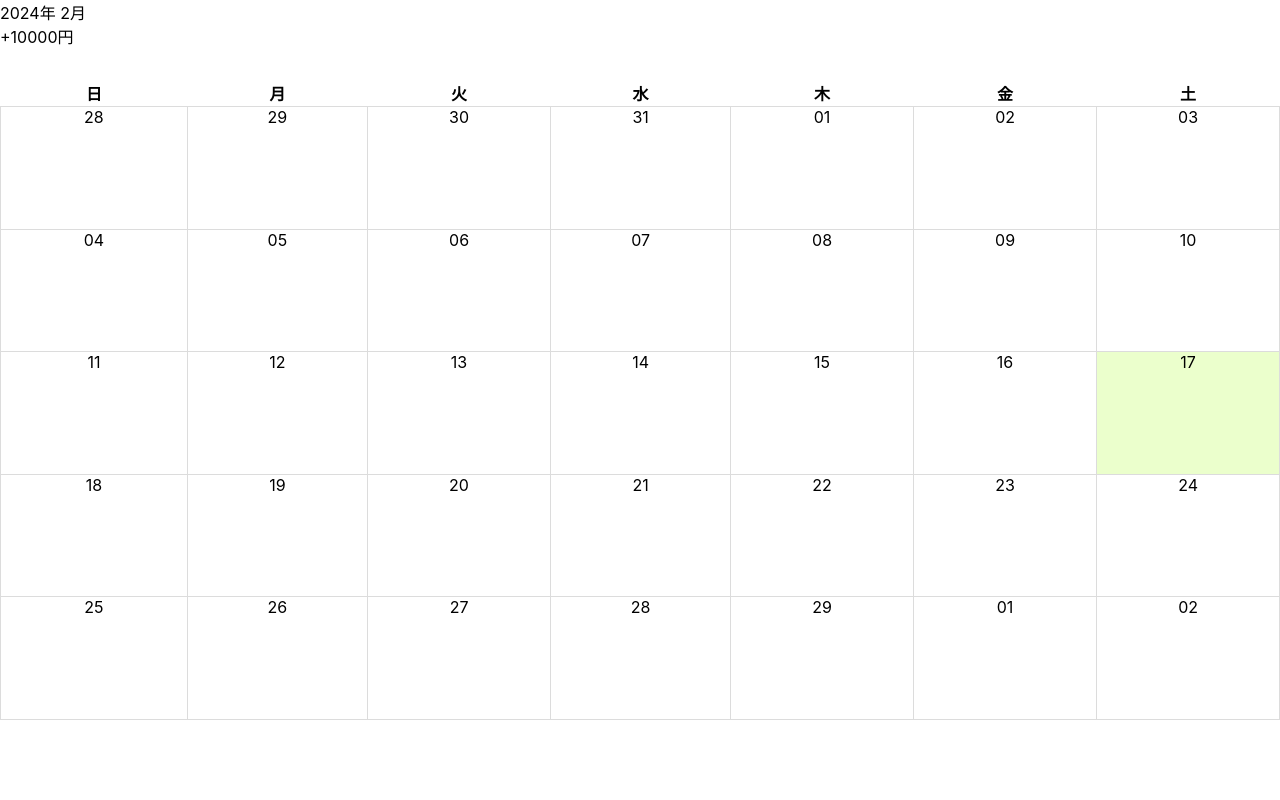
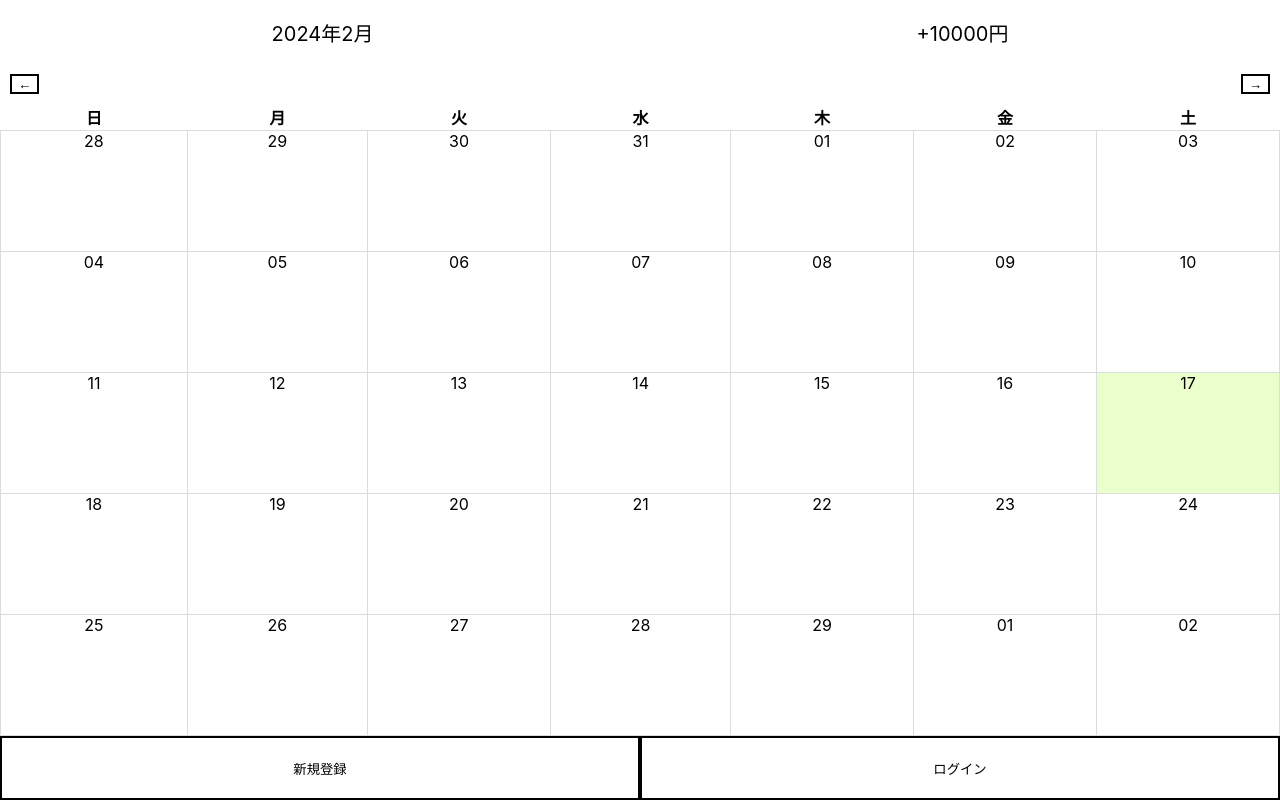
Before and after one commit to mizutanimeen/P-happiness-100-strikes, a React (Create React App) app in the folder client/app/: page / in a window 1280 px wide. Built offline with nearby package versions, Linux system fonts and the light colour scheme.

Commit message:
Add: home design base

```diff
--- a/client/app/src/components/calendar/body.tsx
+++ b/client/app/src/components/calendar/body.tsx
@@ -1,8 +1,10 @@
-import React from "react";
+import React, { useEffect } from "react";
 import './css/body.css';
 import { format } from 'date-fns';
+import { useState } from "react";
 
-export function getMonthDays(month = new Date().getMonth()): Date[][] {
+export function getMonthDays(currentMonth: number): Date[][] {
+    const month = new Date().getMonth() + currentMonth;
     const currentYear = new Date().getFullYear();
     const firstDOW = new Date(currentYear, month, 1).getDay();
     // firstDOW = 0 When it is Sunday
@@ -17,8 +19,12 @@ export function getMonthDays(month = new Date().getMonth()): Date[][] {
     return daysMatrix;
 }
 
-export function CalendarBody(props: { currentMonthDays: Date[][] }): JSX.Element {
-    const currentMonthDays = props.currentMonthDays;
+export function CalendarBody(props: { currentMonthDiff: number }): JSX.Element {
+    const [currentMonthDays, setCurrentMonthDays] = useState<Date[][]>(getMonthDays(0));
+    useEffect(() => {
+        setCurrentMonthDays(getMonthDays(props.currentMonthDiff))
+    }, [props.currentMonthDiff]);
+
     return <>
         <table className="body">
             <thead>
--- a/client/app/src/components/calendar/calendar.tsx
+++ b/client/app/src/components/calendar/calendar.tsx
@@ -1,20 +1,32 @@
 import { useState } from "react";
-import { getMonthDays, CalendarBody } from './body'
+import { CalendarBody } from './body'
 import { CalendarHeader } from './header'
-
+import { CalendarFooter } from './footer'
+import './css/calendar.css';
 
 export function Calendar() {
-    const [currentMonthDays, setCurrentMonthDays] = useState<Date[][]>(getMonthDays());
+    const [currentMonthDiff, setCurrentMonthDiff] = useState<number>(0);
+
     return (
         <>
-            <CalendarHeader />
-            <CalendarBody currentMonthDays={currentMonthDays} />
+            <CalendarHeader currentMonthDiff={currentMonthDiff} />
+            {/* TODO: Headerの中にbutton入れる */}
+            <div className="monthButton">
+                <button onClick={() => {
+                    setCurrentMonthDiff(currentMonthDiff - 1);
+                }}>←</button>
+                <button onClick={() => {
+                    setCurrentMonthDiff(currentMonthDiff + 1);
+                }}>→</button>
+            </div>
+            {/* TODO: スワイプで月移動 */}
+            <CalendarBody currentMonthDiff={currentMonthDiff} />
+            <CalendarFooter />
         </>
     )
 }
 
 /*
 Redux
-Material-UI
 https://almonta2021blog.com/react-calendar-javascript/
 */
--- a/client/app/src/components/calendar/css/body.css
+++ b/client/app/src/components/calendar/css/body.css
@@ -1,5 +1,5 @@
 .body {
-    height: 80vh;
+    height: 79vh;
     width: 100%;
     border-collapse: collapse;
 }
--- /dev/null
+++ b/client/app/src/components/calendar/css/calendar.css
@@ -0,0 +1,21 @@
+.monthButton {
+    display: -webkit-flex;
+    display: flex;
+    -webkit-justify-content: space-between;
+    justify-content: space-between;
+    padding: 0 10px;
+    height: 5vb;
+}
+
+.monthButton button {
+    border: 2px solid #000;
+    border-radius: 0;
+    background: #fff;
+    height: 2.5vh;
+    margin: auto 0;
+}
+
+.monthButton button:hover {
+    color: #fff;
+    background: #000;
+}
--- /dev/null
+++ b/client/app/src/components/calendar/css/footer.css
@@ -0,0 +1,17 @@
+.footer {
+    height: 8vh;
+    width: 100%;
+}
+
+.footer button {
+    height: 100%;
+    width: 50%;
+    border: 2px solid #000;
+    border-radius: 0;
+    background: #fff;
+}
+
+.footer button:hover {
+    color: #fff;
+    background: #000;
+}
--- a/client/app/src/components/calendar/css/header.css
+++ b/client/app/src/components/calendar/css/header.css
@@ -1,4 +1,13 @@
 .header {
-    height: 10vh;
+    height: 8vh;
     width: 100%;
+    display: -webkit-flex;
+    display: flex;
+    -webkit-justify-content: space-around;
+    justify-content: space-around;
+    align-items: center;
 }
+
+.header div {
+    font-size: 2.5vh;
+}
--- /dev/null
+++ b/client/app/src/components/calendar/footer.tsx
@@ -0,0 +1,11 @@
+import React from "react";
+import './css/footer.css';
+
+export function CalendarFooter(): JSX.Element {
+    return <>
+        <div className="footer">
+            <button>新規登録</button>
+            <button>ログイン</button>
+        </div >
+    </>
+}
--- a/client/app/src/components/calendar/header.tsx
+++ b/client/app/src/components/calendar/header.tsx
@@ -1,11 +1,21 @@
 import React from "react";
 import './css/header.css';
 
-export function CalendarHeader(): JSX.Element {
+export function CalendarHeader(props: { currentMonthDiff: number }): JSX.Element {
+    const currentYearMonth = yearMonthToString(props.currentMonthDiff);
     return <>
         <div className="header">
-            <div>2024年 2月</div>
+            <div>{currentYearMonth}</div>
             <div>+10000円</div>
         </div>
     </>
 }
+
+function yearMonthToString(currentMonthDiff: number): string {
+    const currentYear = new Date().getFullYear();
+    const month = new Date().getMonth() + currentMonthDiff;
+    const date = new Date(currentYear, month, 1)
+    const ansMonth = date.getMonth() + 1; // 0-indexed
+    const ansYear = date.getFullYear();
+    return ansYear + "年" + ansMonth + "月"
+}
```
